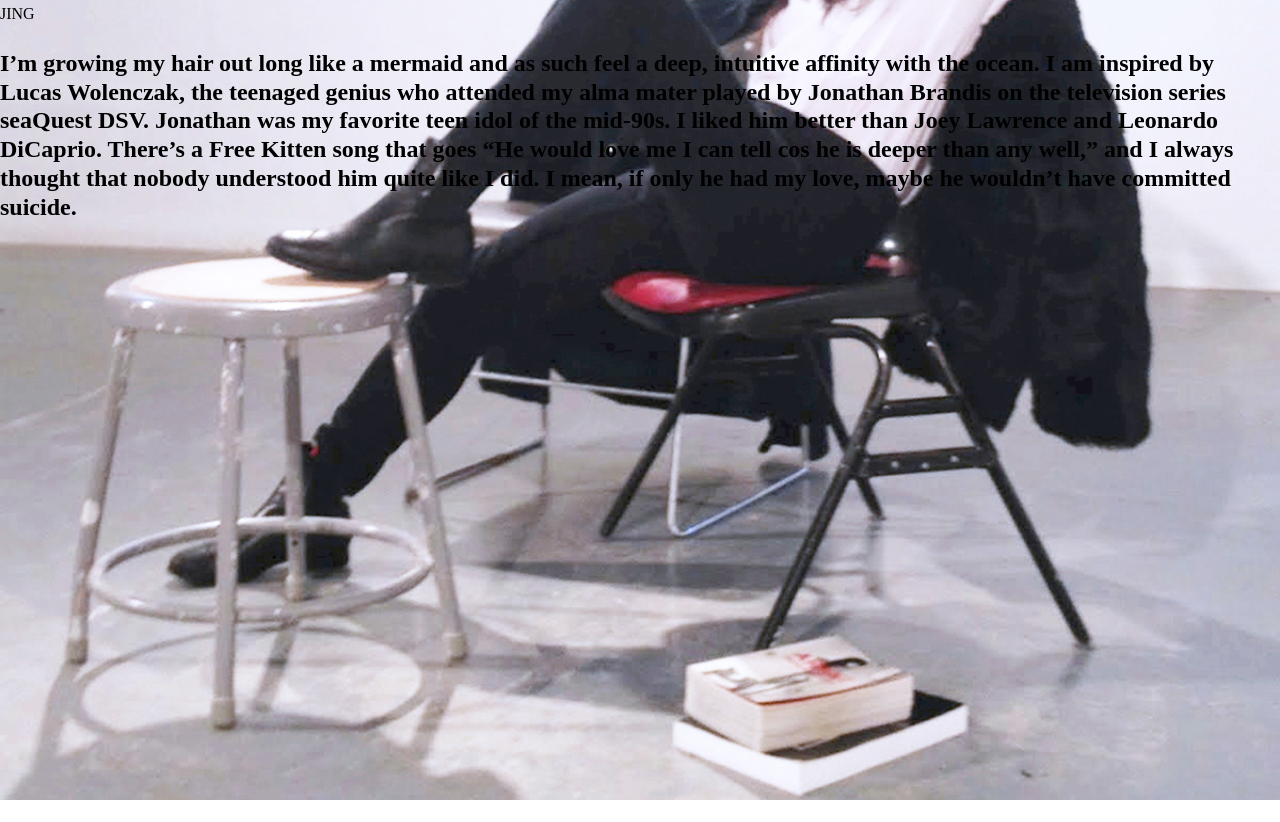
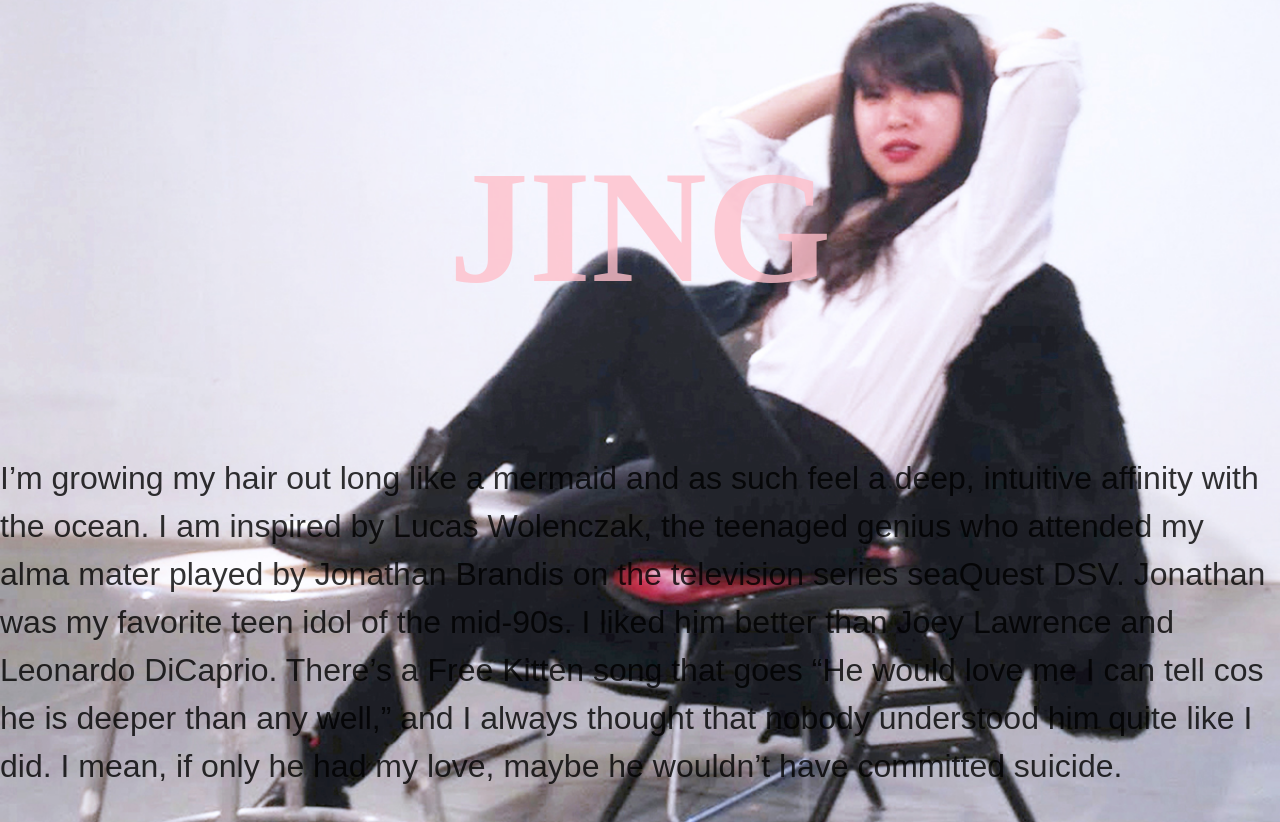
Before and after one commit to jingyufanclub/jingyufanclub.github.io, a plain HTML site: page index.html in a window 1280 px wide. Before the commit the page ends 800 px from the top, so only its background shows below. Drawn offline with Linux system fonts and the light colour scheme.

Commit message:
stylesheets

```diff
--- a/index.html
+++ b/index.html
@@ -10,8 +10,8 @@
     <link rel="stylesheet" type="text/css" href="stylesheets/index.css">
   </head>
   <body>
-    <div
+    <div>
     <h1>JING</h1>
-    <h2>I’m growing my hair out long like a mermaid and as such feel a deep, intuitive affinity with the ocean. I am inspired by Lucas Wolenczak, the teenaged genius who attended my alma mater played by Jonathan Brandis on the television series seaQuest DSV. Jonathan was my favorite teen idol of the mid-90s. I liked him better than Joey Lawrence and Leonardo DiCaprio. There’s a Free Kitten song that goes “He would love me I can tell cos he is deeper than any well,” and I always thought that nobody understood him quite like I did. I mean, if only he had my love, maybe he wouldn’t have committed suicide.</h2>
+    <p>I’m growing my hair out long like a mermaid and as such feel a deep, intuitive affinity with the ocean. I am inspired by Lucas Wolenczak, the teenaged genius who attended my alma mater played by Jonathan Brandis on the television series seaQuest DSV. Jonathan was my favorite teen idol of the mid-90s. I liked him better than Joey Lawrence and Leonardo DiCaprio. There’s a Free Kitten song that goes “He would love me I can tell cos he is deeper than any well,” and I always thought that nobody understood him quite like I did. I mean, if only he had my love, maybe he wouldn’t have committed suicide.</p>
   </body>
 </html>
--- a/stylesheets/index.css
+++ b/stylesheets/index.css
@@ -3,18 +3,18 @@ html {
 }
 
 body {
-  margin: 0;
-	font-size: 100%;
-  line-height: 1.8em;
-	font-family: "nimbus-sans";
-	vertical-align: baseline;
+  margin: auto;
+	font: normal 300 2em/150% "nimbus-sans", sans-serif;
 	background: url('../images/jing.jpg');
+  opacity: 0.8;
   background-size: cover;
   background-position: center;
 }
 
 h1 {
-  font-family: "adobe-caslon-pro", serif;
+  font: normal 600 5em/150% "adobe-caslon-pro", serif;
+  text-align: center;
+  color: rgb(255, 192, 203);
 }
 
 a {
```
